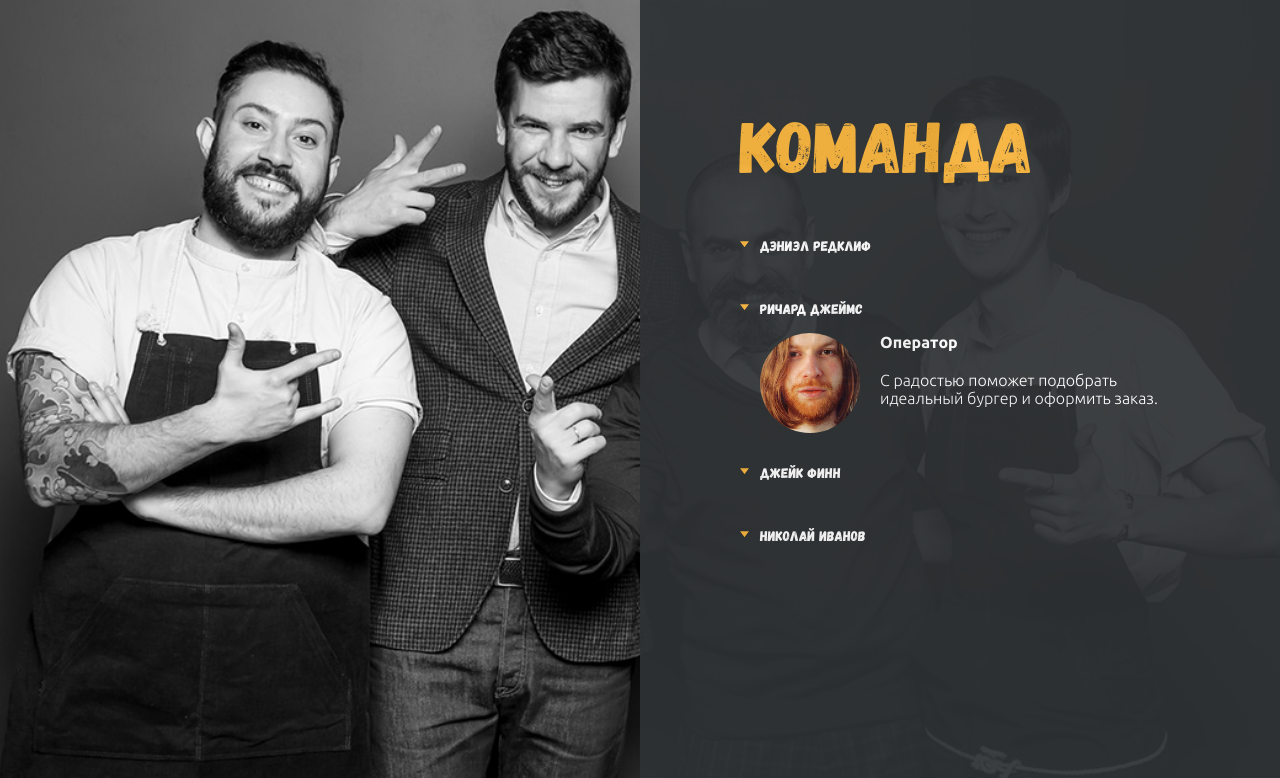
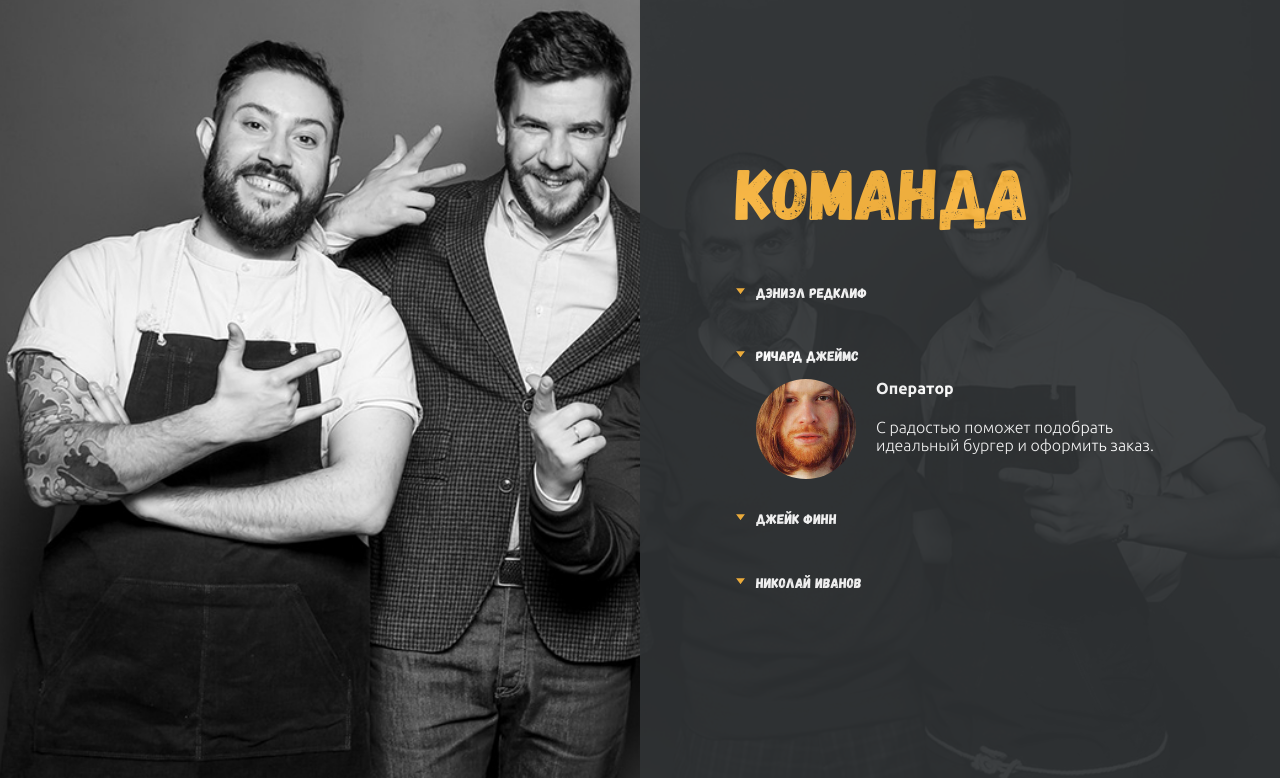
Before and after one commit to ValeriiMakhniuk/ValeriiMakhniuk.github.io, a plain HTML site: page index.html in a window 1280 px wide. Shown: the part 3222-4000 px from the top of the page. Drawn offline with Linux system fonts and the light colour scheme.

Commit message:
add alignment center to content

```diff
--- a/scss/sections/_team.scss
+++ b/scss/sections/_team.scss
@@ -5,6 +5,7 @@
   &__container {
     display: flex;
     flex-direction: column;
+    justify-content: center;
     margin-left: auto;
     width: 50%;
     background-color: #2f3234;
@@ -13,9 +14,8 @@
   &__inner {
     display: flex;
     flex-direction: column;
-    padding: 125px 100px;
-    height: 100%;
     align-self: center;
+    width: 70%;
   }
   &__title {
     color: #f9b43b;
```
Also changed, not shown: css/style.css, 1 other file.
